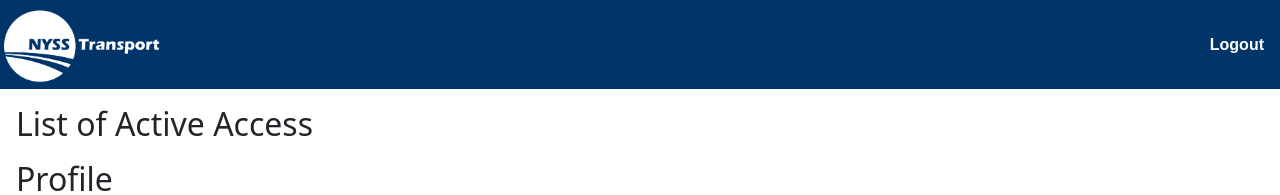
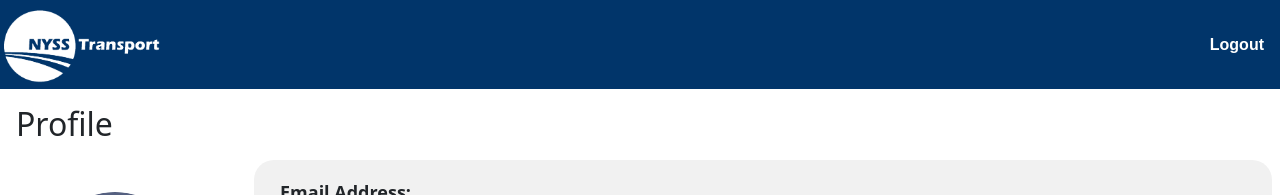
Before and after one commit to GLO-2005-H24-EQ38/NYSS-Transport, a Vue app in the folder Frontend/: page /admin in a window 1280 px wide. Shown: the top 195 px of the page. Built offline with nearby package versions, Linux system fonts and the light colour scheme; no server answers.

Commit message:
fix: remove misplaced header

```diff
--- a/Frontend/src/views/HomeView/AdminView.vue
+++ b/Frontend/src/views/HomeView/AdminView.vue
@@ -60,7 +60,7 @@ export default {
 }
 </script>
 
-<template><h2 style="margin:1rem">List of Active Access</h2>
+<template>
   <h2 style="margin:1rem">Profile</h2>
   <UserInfo :user="this.user" />
   <AddAccess :admin-company="this.user.company" @close="getAccessCards" />
```
